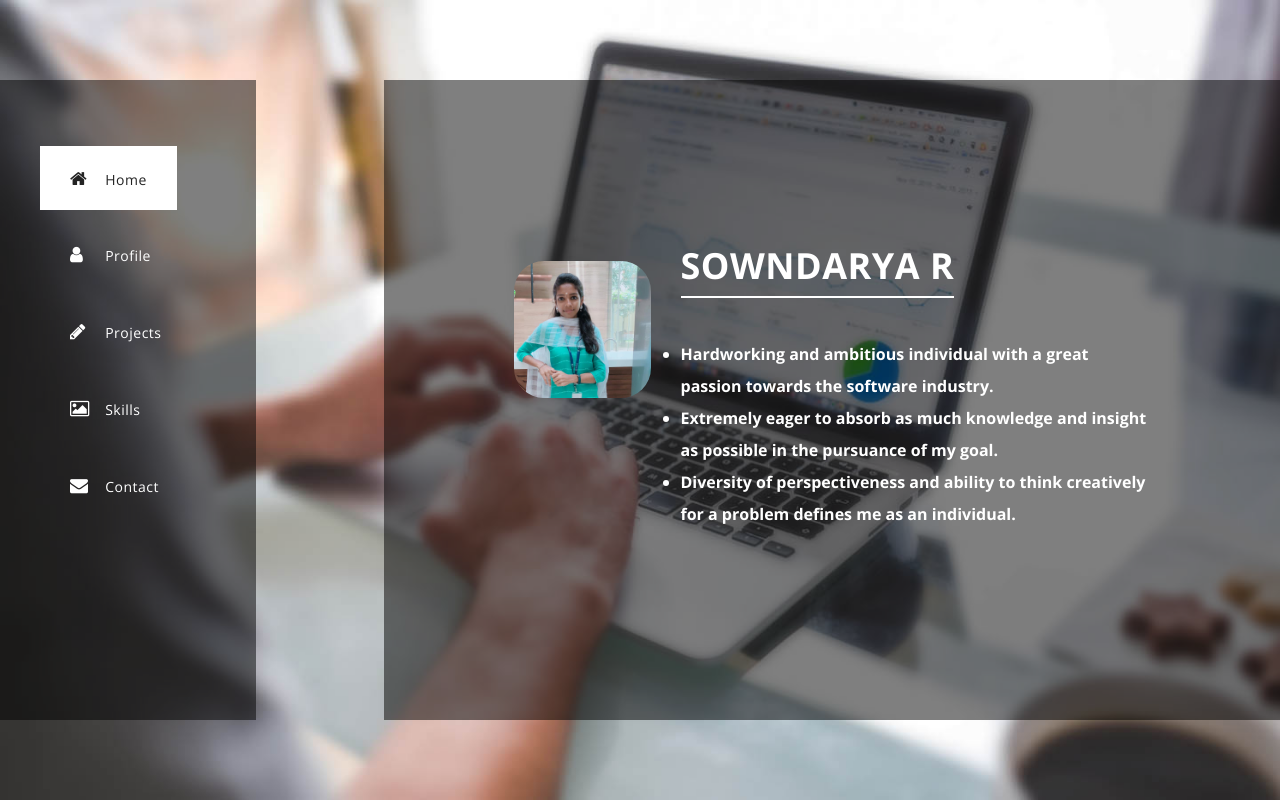
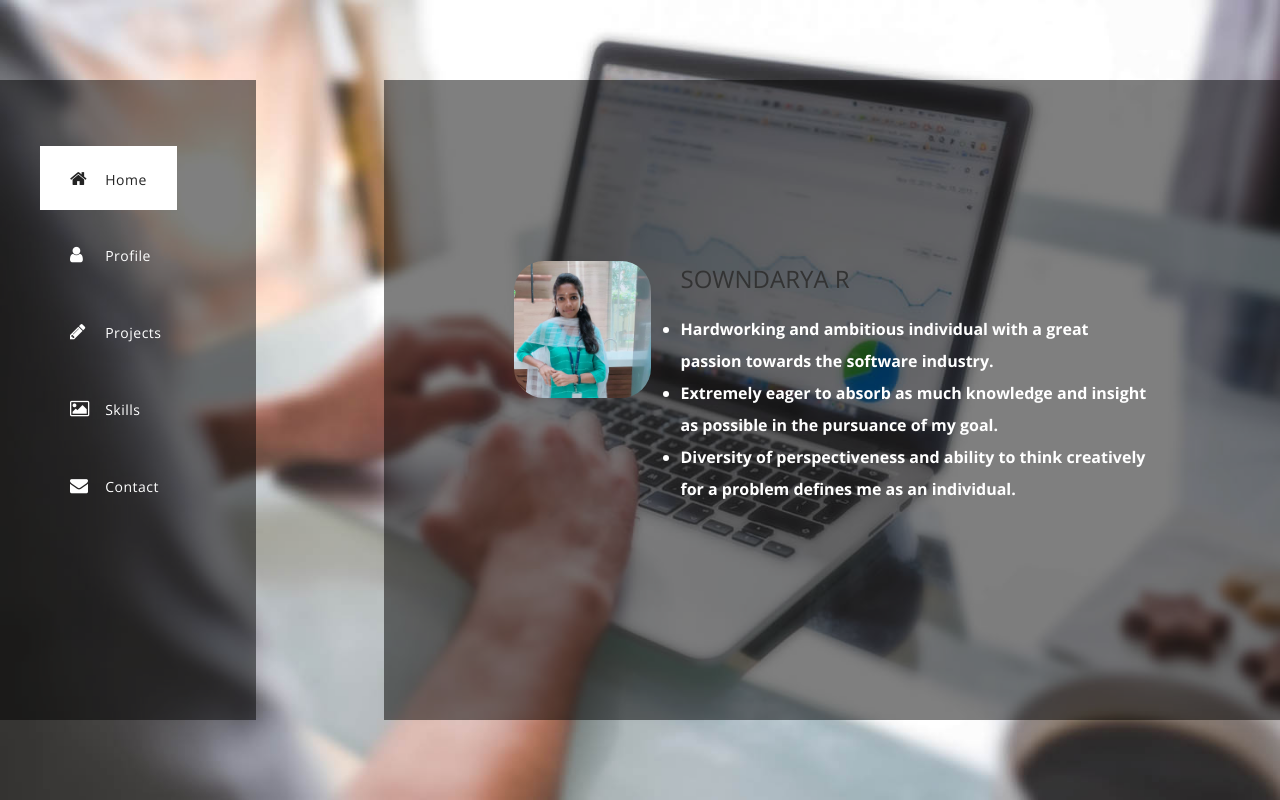
Before and after one commit to sowndary-r/sowndarya.github.io, a plain HTML site: page index.html in a window 1280 px wide. Drawn offline with nearby package versions, Linux system fonts and the light colour scheme.

Commit message:
Update index.html

```diff
--- a/index.html
+++ b/index.html
@@ -53,7 +53,7 @@ https://templatemo.com/tm-512-moonlight
                       <div class="author-image"><img src="img/profile.jpg" alt="Author Image"></div>
                   </div>
                   <div class="col-md-9">
-                      <h2>SOWNDARYA R</h2>
+                      <h3>SOWNDARYA R</h3>
                      <p>
                        <b><ul style="font-size:medium;color:white;line-height:2em;">
                             <li>Hardworking and ambitious individual with a great passion towards the software industry.</li>
```
